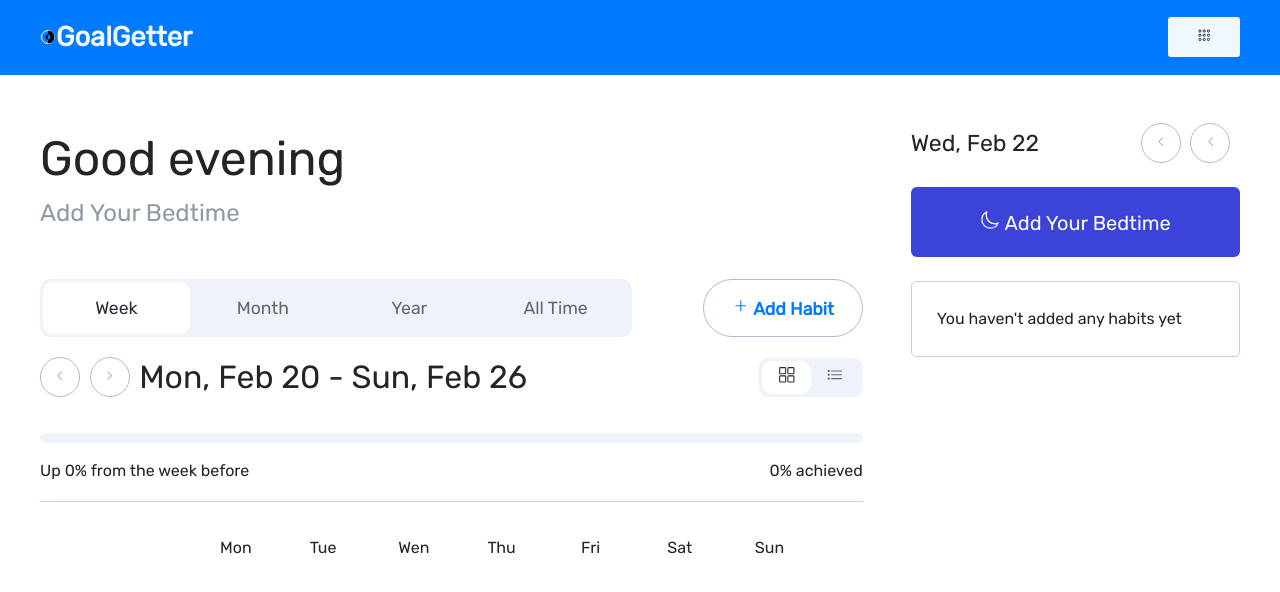
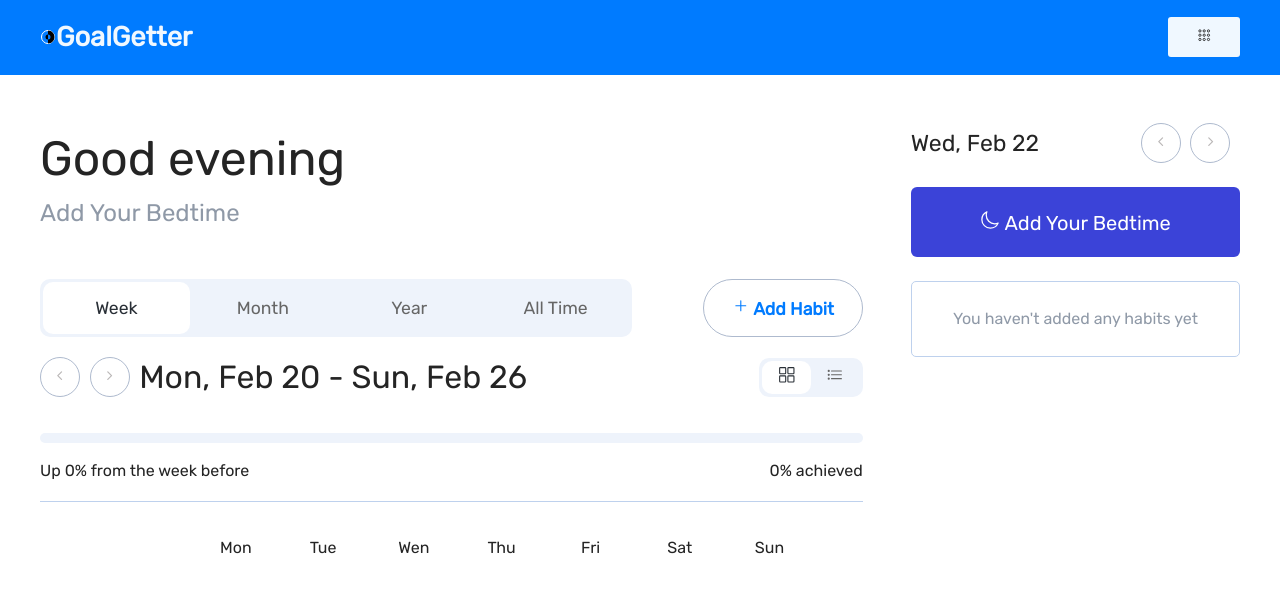
Before and after one commit to blacknii/habit-tracker, a React (Vite) app in the folder habit tracker/: page / in a window 1280 px wide. Shown: the top 592 px of the page. Built offline with nearby package versions, Linux system fonts and the light colour scheme.

Commit message:
bug fixes

```diff
--- a/habit tracker/src/components/dashboard/dashboardLeft/DasboardLeftWeek.jsx
+++ b/habit tracker/src/components/dashboard/dashboardLeft/DasboardLeftWeek.jsx
@@ -258,8 +258,10 @@ function DasboardLeftWeek() {
           </div>
           <h2 className={styles["font-size-2rem"]}>{currentPeriodRange}</h2>
         </div>
+        <div className={styles["current-and-buttons"]}>
           {timeIndex > 0 && (
             <p
+              className={styles.skip}
               onClick={() => {
                 timeIndex ? dispatch(dateIndexChanger(-timeIndex)) : null;
               }}
@@ -297,6 +299,7 @@ function DasboardLeftWeek() {
               <List />
             </ul>
           </li>
+        </div>
       </div>
       <div className={styles["overall-progress"]}>
         <div className={styles["progress-bar2"]}>
--- a/habit tracker/src/components/dashboard/dashboardLeft/DasboardLeftWeek.module.css
+++ b/habit tracker/src/components/dashboard/dashboardLeft/DasboardLeftWeek.module.css
@@ -119,3 +119,17 @@
 .progress-bar {
   height: 20rem;
 }
+
+.skip {
+  color: #007bff;
+  font-size: 1.25rem;
+  font-weight: 600;
+  cursor: pointer;
+}
+
+.current-and-buttons {
+  display: flex;
+  justify-content: space-around;
+  align-items: center;
+  gap: 1rem;
+}
--- a/habit tracker/src/components/dashboard/dashboardRight/DashboardRight.jsx
+++ b/habit tracker/src/components/dashboard/dashboardRight/DashboardRight.jsx
@@ -12,7 +12,7 @@ import { setBedtimeModal } from "../../../redux/bedtime";
 import { setBedtimeMessage } from "../../../redux/bedtime";
 import DashboardRightHabit from "./DashboardRightHabit";
 import ChevronLeft from "../../UI/icons/ChevronLeft";
-import ChevronRight from "../../UI/icons/ChevronLeft";
+import ChevronRight from "../../UI/icons/ChevronRight";
 import Moon from "../../UI/icons/Moon";
 
 function DashboardRight() {
@@ -45,8 +45,13 @@ function DashboardRight() {
     <div className={styles.container}>
       <div className={styles.day}>
         <h2 className={styles.today}>{formattedDate}</h2>
+        <div className={styles["day-and-buttons"]}>
+          {timeIndex > 0 && (
+            <p className={styles.skip} onClick={() => setTimeIndex(0)}>
+              Today
+            </p>
+          )}
           <div>
-          {timeIndex > 0 && <p onClick={() => setTimeIndex(0)}>Today</p>}
             <button
               onClick={() =>
                 timeIndex < maxTimeIndex ? setTimeIndex(timeIndex + 1) : null
@@ -67,6 +72,7 @@ function DashboardRight() {
             </button>
           </div>
         </div>
+      </div>
       {bedtimeMessage === "Add Your Bedtime" && (
         <button
           className={styles.bedtime}
@@ -78,7 +84,9 @@ function DashboardRight() {
 
       <div className={styles.habbits}>
         {listOfHabits.length === 0 ? (
-          <p>You haven't added any habits yet</p>
+          <p className={styles["empty-habits-message"]}>
+            You haven't added any habits yet
+          </p>
         ) : (
           listOfHabits.map((habbit) => {
             if (habbit.lastWeek.length >= timeIndex) {
--- a/habit tracker/src/components/dashboard/dashboardRight/DashboardRight.module.css
+++ b/habit tracker/src/components/dashboard/dashboardRight/DashboardRight.module.css
@@ -54,3 +54,22 @@
   padding: 25px;
   gap: 1rem;
 }
+
+.skip {
+  color: #007bff;
+  font-size: 1.25rem;
+  font-weight: 600;
+  cursor: pointer;
+}
+
+.day-and-buttons {
+  display: flex;
+  justify-content: space-around;
+  align-items: center;
+  gap: 0.8rem;
+}
+
+.empty-habits-message {
+  color: #8f99a7;
+  text-align: center;
+}
```
Lines whose indentation alone changed are shown as unchanged.
